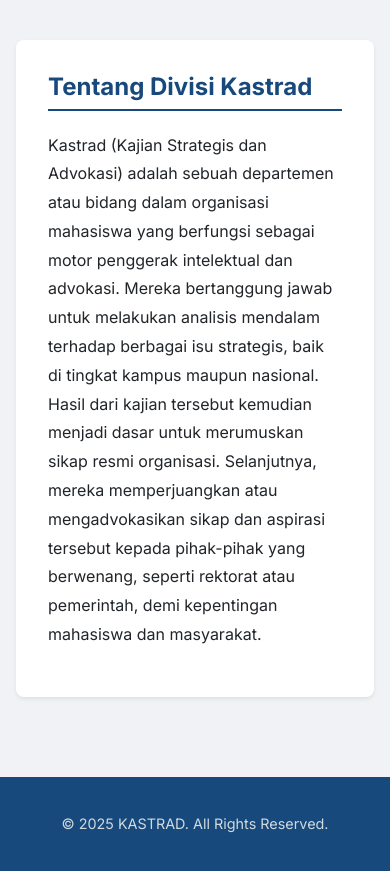
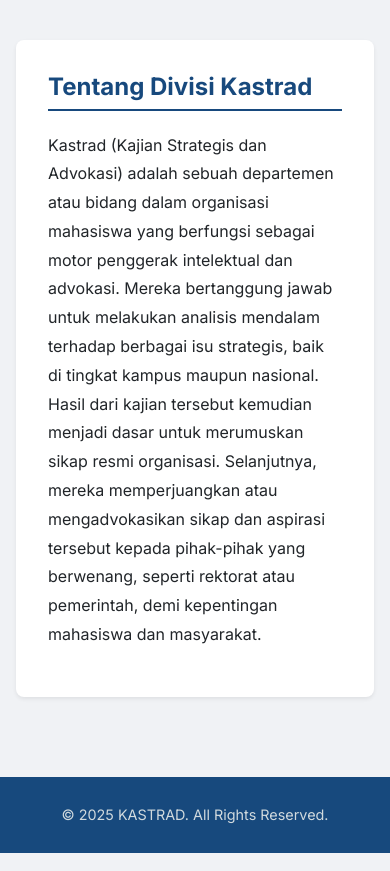
Before and after one commit to MdeAdt/aspirasi-kastrad-github, a website: page frontend/index.html in a window 390 px wide. Shown: the part 76-947 px from the top of the page. Drawn offline with Linux system fonts and the light colour scheme.

```diff
--- a/frontend/css/style.css
+++ b/frontend/css/style.css
@@ -268,7 +268,7 @@
     background-color: var(--primary-blue);
     color: #D1DADE;
     text-align: center;
-    padding: 1.5rem 1rem;
+    padding: 15px;
     font-size: 0.9rem;
 }
 
@@ -293,6 +293,10 @@
         font-size: 10px;
         padding: 0.4rem 0.8rem;
     }
+
+    footer {
+        padding: 15px;
+    }
 }
 
 .auth-container {
```
